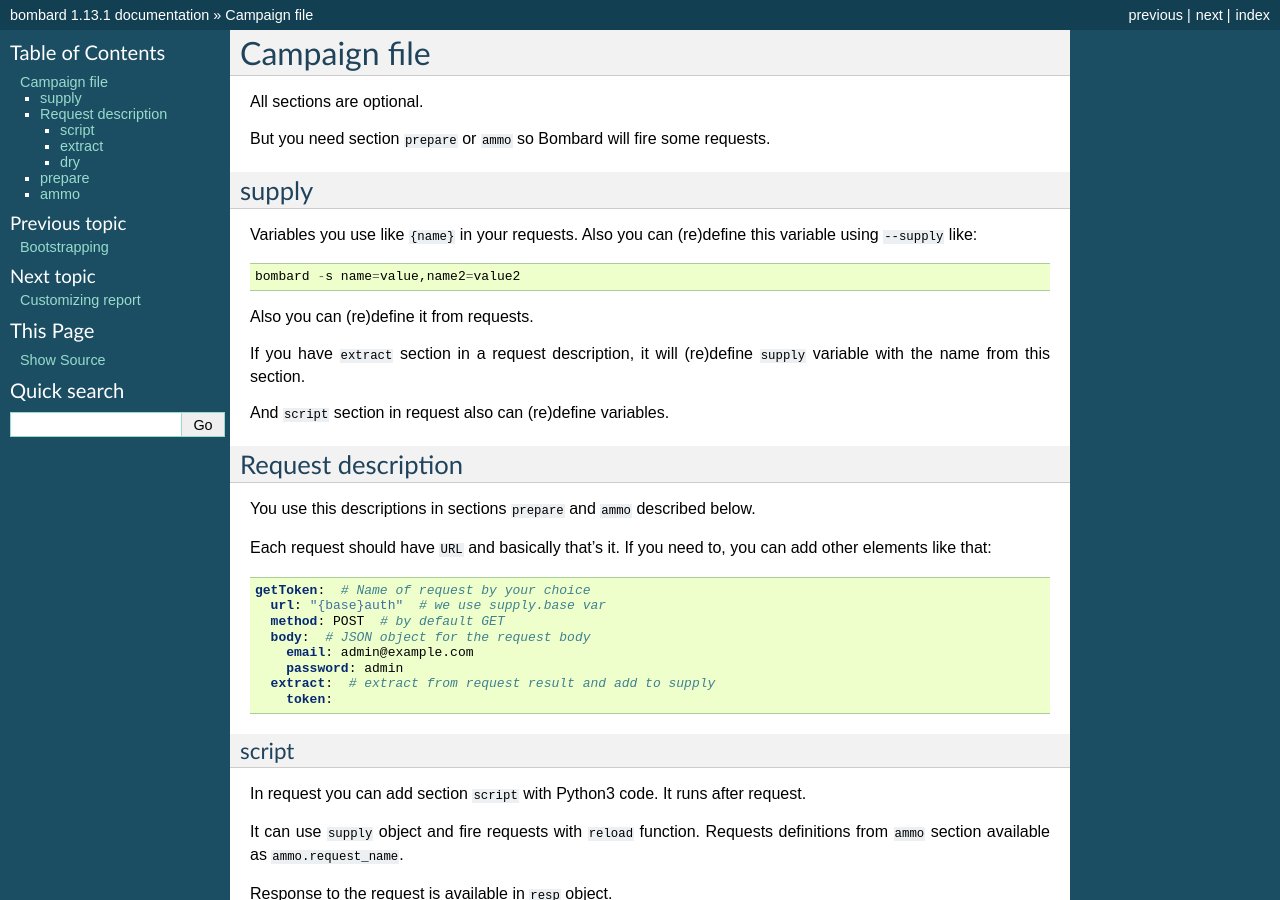
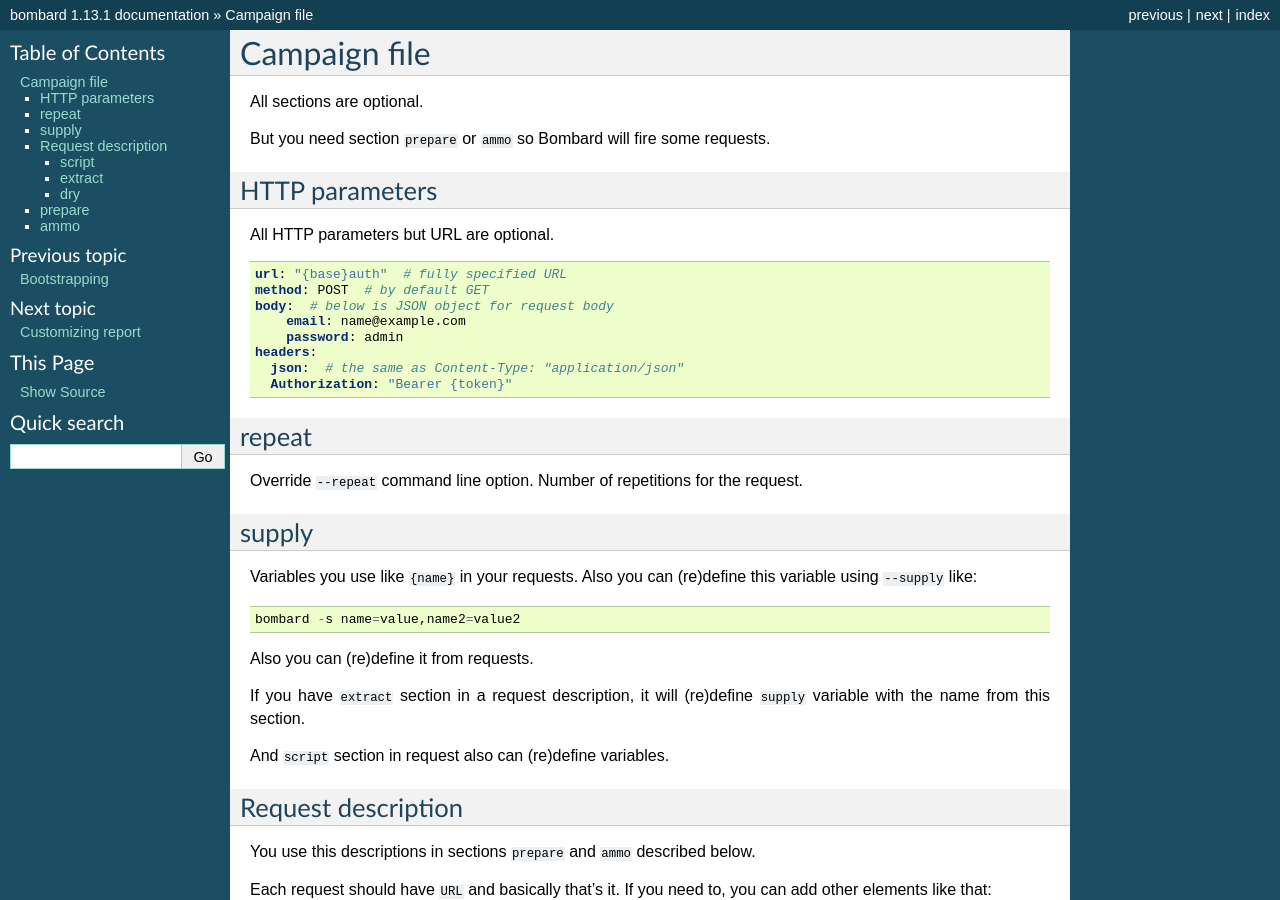
Before and after one commit to andgineer/bombard, a Sphinx documentation site: the page built from docs/campaign.rst, in a window 1280 px wide and 900 px high. Built offline with Sphinx 7.4.7, drawn with Linux system fonts in a browser that asks for light colours.

Commit message:
docs http params

```diff
--- a/docs/campaign.rst
+++ b/docs/campaign.rst
@@ -4,6 +4,28 @@
 
 But you need section ``prepare`` or ``ammo`` so Bombard will
 fire some requests.
+
+HTTP parameters
+---------------
+
+All HTTP parameters but URL are optional.
+
+.. code-block:: yaml
+
+    url: "{base}auth"  # fully specified URL
+    method: POST  # by default GET
+    body:  # below is JSON object for request body
+        email: name@example.com
+        password: admin
+    headers:
+      json:  # the same as Content-Type: "application/json"
+      Authorization: "Bearer {token}"
+
+repeat
+------
+
+Override ``--repeat`` command line option. Number of repetitions
+for the request.
 
 supply
 ------
```
Also changed, not shown: 1 other file.
